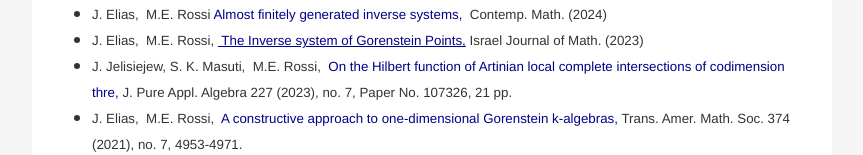
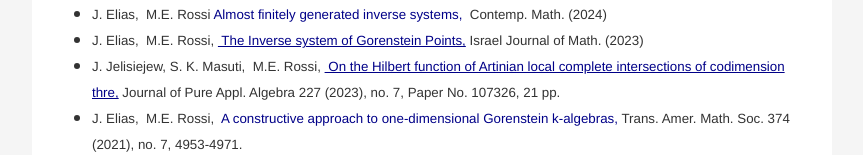
Before and after one commit to me-rossi/mer, a plain HTML site: page Research.html in a window 1280 px wide. Shown: the part 448-603 px from the top of the page, without its empty margins (208-1071 px from the left). Drawn offline with Linux system fonts and the light colour scheme.

Commit message:
Update Research.html

```diff
--- a/Research.html
+++ b/Research.html
@@ -106,14 +106,13 @@
 
 	   <li><font size="-1"><span
                 style="font-size:10.0pt;font-family:Helvetica;mso-no-proof:no"
-                lang="EN-US">J. Jelisiejew,&nbsp;S. K. Masuti,&nbsp; M.E. Rossi,&nbsp;</span></font><font
-              size="-1"><span
-                style="font-size:10.0pt;font-family:Helvetica;mso-no-proof:no"
-                lang="EN-US"> <a> On the
+                lang="EN-US">J. Jelisiejew,&nbsp;S. K. Masuti,&nbsp;
+	  M.E. Rossi,&nbsp;<a
+                  href="https://arxiv.org/pdf/2202.04021.pdf">   On the
 	  Hilbert function of Artinian local
-	  complete intersections of codimension thre,</a><a>
-	  </a>J. Pure Appl. Algebra 227 (2023),
-	  no. 7, Paper No. 107326, 21 pp.  <br>
+	  complete intersections of codimension thre,</a>
+	  Journal of Pure Appl. Algebra 227 (2023),
+	  no. 7, Paper No. 107326, 21 pp.
 	  </span></font></li>
 
 
```
